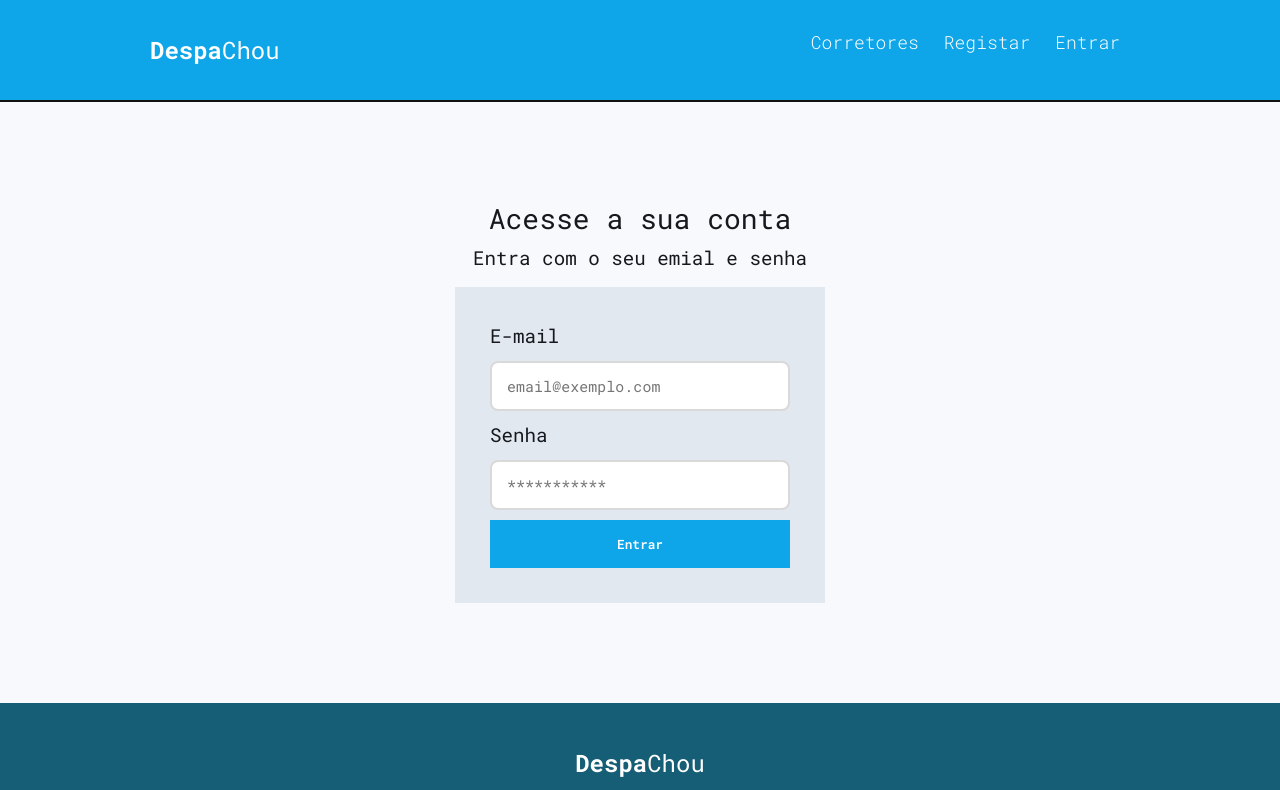
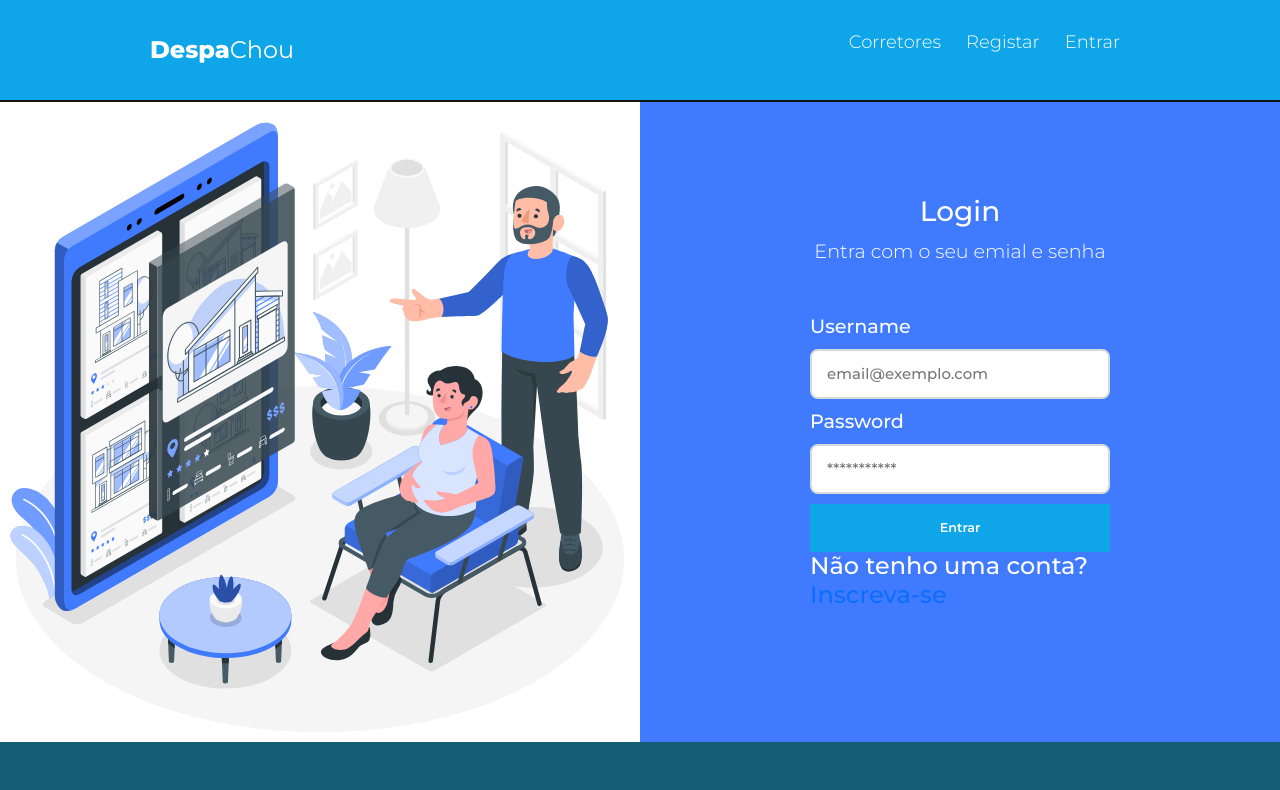
Before and after one commit to franciscojoaopedro/imoveis, a React (Vite) app: page /login in a window 1280 px wide. Shown: the top 790 px of the page. Built offline with nearby package versions, Linux system fonts and the light colour scheme.

Commit message:
fix add login signi

```diff
--- a/index.html
+++ b/index.html
@@ -6,7 +6,8 @@
 <link rel="preconnect" href="https://fonts.gstatic.com" crossorigin>
     <link rel="icon" type="image/svg+xml" href="/vite.svg" />
     <meta name="viewport" content="width=device-width, initial-scale=1.0" />
-<link href="https://fonts.googleapis.com/css2?family=Roboto+Mono:ital,wght@0,100;0,300;0,400;0,600;0,700;1,200;1,300;1,400;1,700&display=swap" rel="stylesheet">
+    <link rel="preconnect" href="https://fonts.gstatic.com" crossorigin>
+    <link href="https://fonts.googleapis.com/css2?family=Montserrat:ital,wght@0,100;0,200;0,300;0,400;0,500;0,600;0,700;0,800;1,100;1,200;1,300;1,400;1,500;1,600;1,700;1,800&display=swap" rel="stylesheet">
     <title>DespaChou</title>
   </head>
   <body>
--- a/src/components/TopBanner/index.jsx
+++ b/src/components/TopBanner/index.jsx
@@ -7,6 +7,11 @@
     const urlImage=`${APIURL_IMAGES}/uploads/${thumb}`;
     return(
 <Container>
+    <Banner>
+        <img
+        src={'apartamentos_1.jpg'}
+        />
+    </Banner>
         <Text>
             <h2>{tipo}</h2>
             <p>{descricao}</p>
@@ -14,13 +19,27 @@
 </Container>
     )
 }
+const Banner=styled.div`
+width: 100%;
+position: absolute;
+top: 0;
+left: 0;
+
+img{
+    width: 100%;
+    height: 250px;
+}
+`
 const Container=styled.div`
-padding: 50px 150px;
-position: relative;
+
+padding: 100px 150px ;
+width: 100%;
 background-size: cover;
 background-position: center;
-background-image: url('apartamentos_1.jpg');
+background-color: black;
+//background-image: url('apartamentos_1.jpg');
 
+/*
 &{
 
     :before{
@@ -34,6 +53,7 @@
         z-index: 1;
     }
 }
+*/
 
 `
 const Text=styled.div`
--- a/src/pages/CadastraImoveis/index.jsx
+++ b/src/pages/CadastraImoveis/index.jsx
@@ -6,6 +6,7 @@
 import Api from "../../services/API";
 import { toast } from "react-toastify";
 import TextArea from "../../components/TextArea";
+
 
 export default function CadastroImoveis(){
     const [thumb,setthumb]=useState()
@@ -17,6 +18,8 @@
     const [descricao,setDescricao]=useState()
     const [slug,setSlug]=useState()
 
+
+
     const imovel={
         id:1,
         thumb,
@@ -27,6 +30,7 @@
 		valor,
         descricao,
 		slug
+
     }
     const onImageChange = (event) => {
 
@@ -38,7 +42,14 @@
 
     const handleSubmit=  async (event)=>{
         event.preventDefault();
-        await Api.post("/createimobi",imovel)
+        const headers={
+            "headers":{
+                "content-type":"multipart/form-data"
+            }
+        }
+        console.log(imovel,headers)
+
+       await Api.post("/createimobi",imovel,headers)
         .then((response)=>{
             console.log(response)
             if(!response.data.error===true){
@@ -63,7 +74,6 @@
                 <Label>Thumb</Label>
                 <Input
                 type="file"
-
                 required
                 name="thumb"
                 onChange={onImageChange}
--- a/src/pages/EntrarCliente/index.jsx
+++ b/src/pages/EntrarCliente/index.jsx
@@ -4,6 +4,10 @@
 import { useState } from "react";
 import { AppAuth } from "../../Context/AppAuth";
 import { toast } from "react-toastify";
+
+import imageLeft from "../../assets/house-amico.svg"
+import { Link } from "react-router-dom";
+
 
 export default function Login(){
     const auth=AppAuth();
@@ -14,16 +18,20 @@
     const handleLogin= async (event)=>{
         event.preventDefault()
         await auth.authenticate(email,password);
+        toast.success("seja bem vindo")
     }
 
     return(
-       <>
-        <Container>
-            <h2>Acesse a sua conta</h2>
+       <ContainerFlex>
+       <ImagemLeft>
+            <img src={imageLeft} />
+       </ImagemLeft>
+       <Container>
+            <h2>Login</h2>
             <p>Entra com o seu emial e senha</p>
             <ContainerForm  onSubmit={handleLogin} >
                 <Form>
-                <Label>E-mail</Label>
+                <Label>Username</Label>
                 <Input
                 type="email"
                 required
@@ -32,7 +40,7 @@
                 placeholder="email@exemplo.com"
                 onChange={(e)=>setEmail(e.target.value)}
                 />
-                 <Label>Senha</Label>
+                 <Label>Password</Label>
                 <Input
                  type="password"
                  value={password}
@@ -41,24 +49,55 @@
                  onChange={(e)=>setPassword(e.target.value)}
                  placeholder="***********"
                 />
-            <Button type="submit" >Entrar</Button>
+                <Link to={"/perfil"}>
+                <Button type="submit" >Entrar</Button>
+                </Link>
+            <h4>
+                Não tenho uma conta?<Link to={"/cadastro"} >
+                Inscreva-se
+                </Link>
+            </h4>
                 </Form>
             </ContainerForm>
         </Container>
-       </>
+       </ContainerFlex>
     )
 }
 
+const ContainerFlex=styled.div`
+position: relative;
+width: 100%;
+display: flex;
+background: #22d3ee;
+`
+const ImagemLeft=styled.div`
+width: 50%;
+background: #fff;
+display: flex;
+justify-content: center;
+align-items: center;
+
+
+img{
+    width:100%;
+    height: auto;
+}
+
+`
 const Container=styled.div`
-padding: 100px 150px;
+width: 50%;
 display: flex;
 justify-content: center;
 align-items: center;
 flex-direction: column;
+background: #407BFF;
 h2{
     font-size: 1.75rem;
+    color: #fff;
+    line-height: 1.4em;
 }
 p{
+    color: #fff;
     font-size: 1.2rem;
     margin-bottom: 15px;
 }
@@ -67,7 +106,9 @@
 const ContainerForm=styled.div`
 padding: 35px;
 width: 370px;
-background-color: #e2e8f0;
+background: transparent;
+color: #fff;
+
 `
 const Form=styled.form`
 width: 100%;
--- a/src/pages/Imobi/index.jsx
+++ b/src/pages/Imobi/index.jsx
@@ -33,7 +33,7 @@
             setNome(response.data.nome)
         })
         .catch((error)=>console.error(error))
-    })
+    },[])
     const {
         tipo,
         cidade,
@@ -45,7 +45,7 @@
     return(
        <>
         <TopBanner
-            thumb={thumb}
+            thumb={`${APIURL_IMAGES}/uploads/${thumb}`}
             tipo={tipo}
             descricao={descricao}
         />
--- a/src/pages/RegistarCliente/index.jsx
+++ b/src/pages/RegistarCliente/index.jsx
@@ -5,7 +5,8 @@
 import { useState } from "react";
 import Api from "../../services/API";
 import { toast } from "react-toastify";
-
+import imagemLeft from "../../assets/house-amico.svg"
+import { Link } from "react-router-dom";
 
 export default function Cadastro(){
     const [data,setData]=useState({
@@ -35,9 +36,15 @@
     return(
        <>
       <TopBanner/>
+      <ContainerFlex>
+        <ImagemLeft>
+            <img
+            src={imagemLeft}
+            />
+        </ImagemLeft>
         <Container>
             <h2>Cria a sua conta</h2>
-            <p>Cadastra-se para fazer parte da nossa plataforma</p>
+            <p>Faça parte da nossa plataforma</p>
             <ContainerForm>
                 <Form  onSubmit={handleSubmit} >
                 <Label>Nome</Label>
@@ -66,19 +73,48 @@
                  onChange={InuptValue}
                 />
             <Button type="submit" >Cadastrar</Button>
+
                 </Form>
             </ContainerForm>
         </Container>
+      </ContainerFlex>
        </>
     )
 }
 
+
+const ContainerFlex=styled.div`
+position: relative;
+width: 100%;
+display: flex;
+background: #407BFF;
+`
+const ImagemLeft=styled.div`
+padding: 10px;
+width:50%;
+background: #fff;
+display: flex;
+justify-content: center;
+align-items: center;
+
+
+img{
+    width:100%;
+    height: auto;
+}
+
+`
+
 const Container=styled.div`
-padding: 100px 150px;
+border-left: 2px solid blue;
+width: 70%;
+padding: 10px;
 display: flex;
 justify-content: center;
 align-items: center;
 flex-direction: column;
+color: #fff;
+
 h2{
     font-size: 1.75rem;
 }
@@ -89,9 +125,9 @@
 
 `
 const ContainerForm=styled.div`
-padding: 35px;
+padding: 20px;
 width: 370px;
-background-color: #e2e8f0;
+background: transparent;
 `
 const Form=styled.form`
 width: 100%;
--- a/src/routes/index.jsx
+++ b/src/routes/index.jsx
@@ -24,7 +24,7 @@
                 <Route path="/login" element={<Login/>}  />
                 <Route path="/cadastro" element={<Cadastro/>}/>
                 <Route path="/imoveis" element={<PaginaDeImoveis/>}  />
-                <Route path="/perfil"  loader={<Perfil/>} element={<Perfil/>}/>
+                <Route path="/perfil"   action={"/login"}  element={<Perfil/>} />
                 <Route path="*" element={<Error/>}  />
             </Routes>
         <Rodape/>
--- a/src/styles/Global.js
+++ b/src/styles/Global.js
@@ -21,8 +21,9 @@
     background: var(--primary);
     color: var(--secondary);
     font-size: 1.2rem;
-    font-weight: 400;
-    font-family: 'Roboto Mono', monospace;
+    line-height: 1.3em;
+    font-weight: 300;
+    font-family: 'Montserrat', sans-serif;
 }
 
 ul,nav{list-style: none;}
```
Also changed, not shown: src/assets/house-amico.svg (added).
